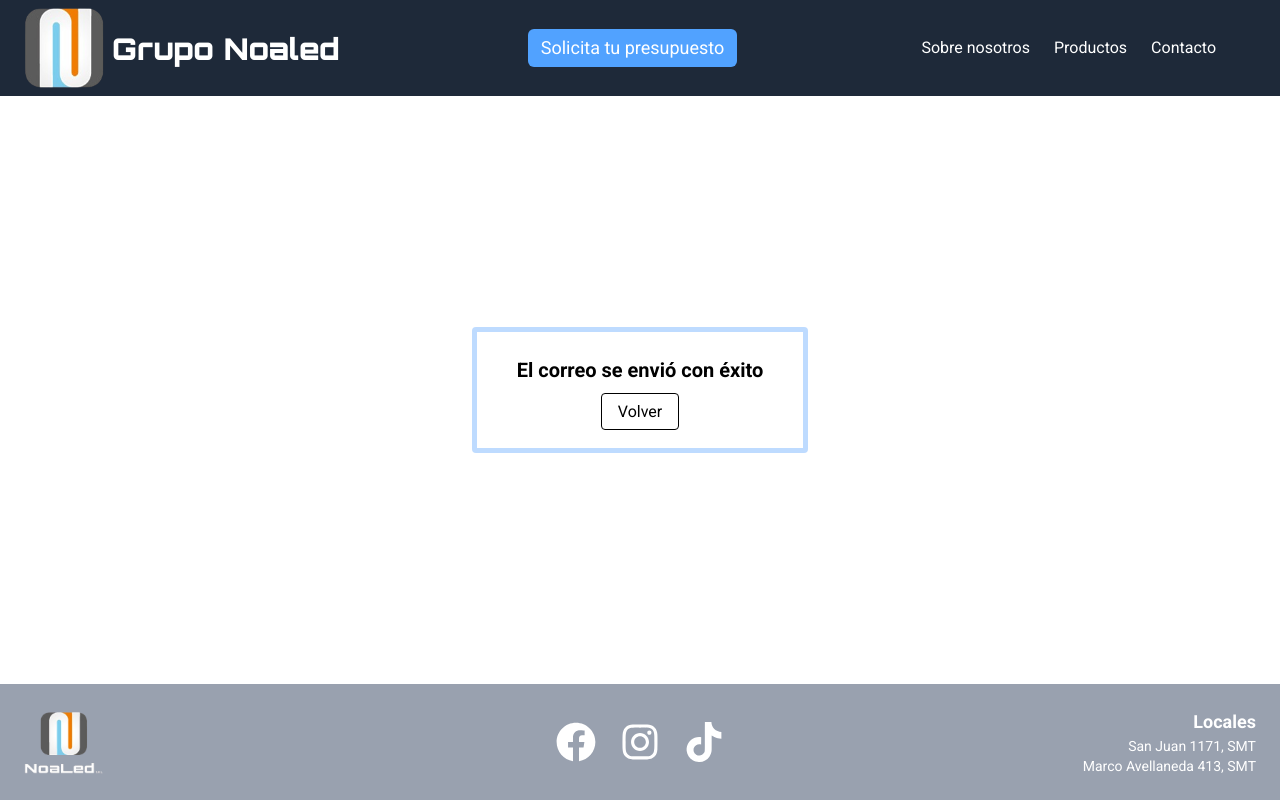
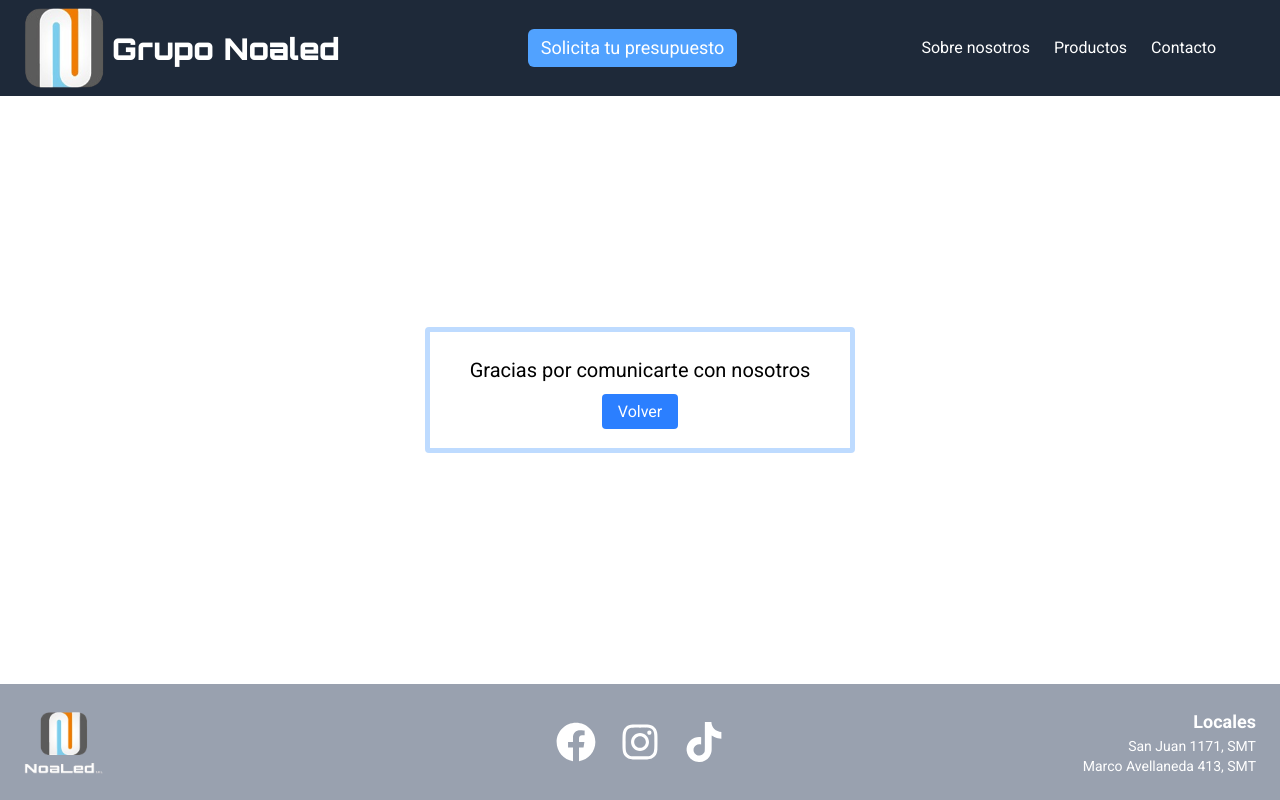
Before and after one commit to Nico98-G/Noaled-front, a Next.js app: page /contacto/exito in a window 1280 px wide. Built offline with nearby package versions, Linux system fonts and the light colour scheme.

Commit message:
se agregan nuevas imagenes en carrusel, pequenos cambios de diseno en la vista exito

```diff
--- a/src/app/contacto/exito/page.tsx
+++ b/src/app/contacto/exito/page.tsx
@@ -2,12 +2,12 @@ export default function Page() {
   return (
     <div className="flex flex-1 items-center justify-center">
       <div className="text-center border-5 border-blue-200 px-10 py-6 rounded-sm">
-        <h1 className="mb-4 font-semibold text-xl">
-          El correo se envió con éxito
+        <h1 className="mb-4 roboto-font text-xl">
+          Gracias por comunicarte con nosotros
         </h1>
         <a
           href="/contacto"
-          className="border border-black px-4 py-2 rounded hover:bg-gray-200 transition"
+          className="px-4 py-2 bg-blue-500 rounded hover:bg-blue-600 transition text-white"
         >
           Volver
         </a>
--- a/src/app/contacto/page.tsx
+++ b/src/app/contacto/page.tsx
@@ -66,7 +66,7 @@ export default function Page() {
 
           <button
             type="submit"
-            className="bg-blue-500 text-white px-4 py-2 rounded-lg mt-2"
+            className="bg-blue-500 text-white px-4 py-2 cursor-pointer rounded-lg mt-2"
           >
             Enviar
           </button>
--- a/src/app/data/ImgCarrusel.js
+++ b/src/app/data/ImgCarrusel.js
@@ -1,7 +1,8 @@
 const Imagenes = [
-    "/carrusel1.jpg",
+    "/carrusel5.png",
+    "/carrusel4.png",
     "/carrusel2.png",
-    "/carrusel3.png",
+    "/carrusel3.png"
 ]
 
 export default (Imagenes);
--- a/src/app/globals.css
+++ b/src/app/globals.css
@@ -7,3 +7,7 @@ body {
 .logo-font {
   font-family: var(--font-orbitron);
 }
+
+.roboto-font{
+  font-family: var(--font-roboto), sans-serif;
+}
```
Also changed, not shown: public/carrusel4.png (added), public/carrusel5.png (added).
